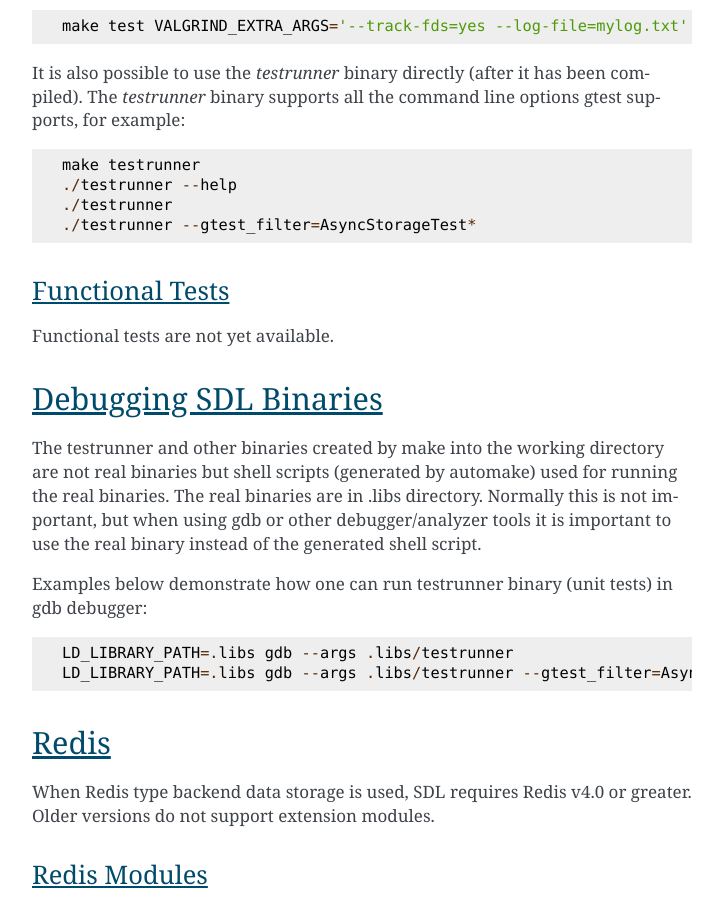
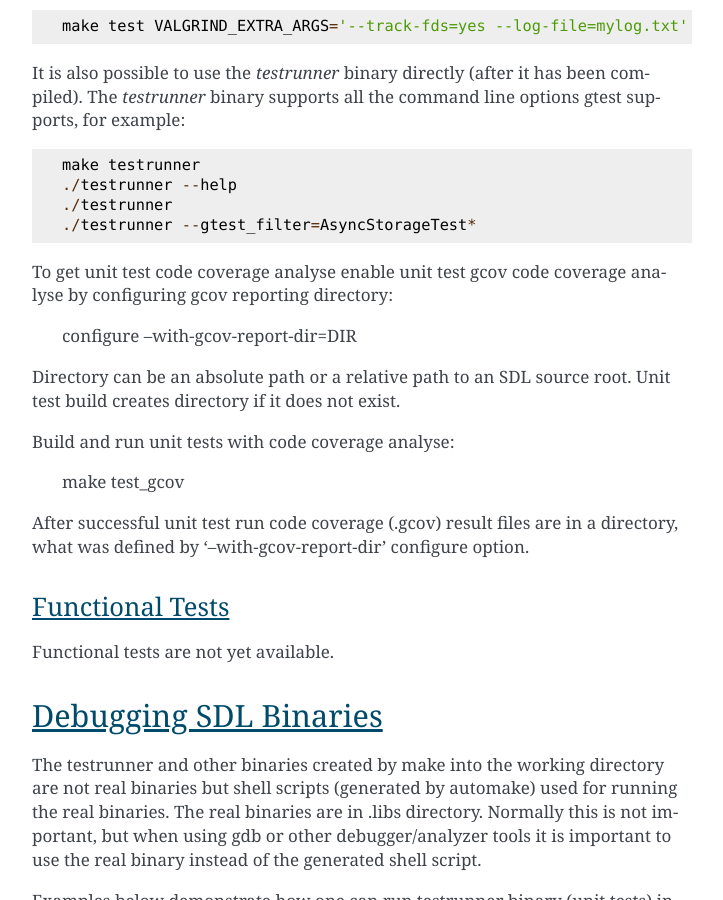
Before and after one commit to o-ran-sc/ric-plt-sdl, a Sphinx documentation site: the page built from docs/developer-guide.rst, in a window 1280 px wide and 900 px high, scrolled down 3610 px. Shown: the whole window, without its empty margins (388-1111 px from the left). Built offline with Sphinx 7.4.7, drawn with Linux system fonts in a browser that asks for light colours.

Commit message:
Add unit test code coverage (gcov) make target
Add autotool configure option to enable coverage analyse
and ito specify location of coverage result (*.gcov) files:
  configure --with-gcov-report-dir=DIR

Add a new make target to run unit test and collect code coverage
analyse reports (*.gcov):
  make test_gcov

Signed-off-by: Timo Tietavainen <timo.tietavainen@nokia.com>
Change-Id: I40edf53ad4abe599a86e963326b338d27f3c002f

```diff
--- a/docs/developer-guide.rst
+++ b/docs/developer-guide.rst
@@ -209,6 +209,21 @@ supports, for example::
     ./testrunner
     ./testrunner --gtest_filter=AsyncStorageTest*
 
+To get unit test code coverage analyse enable unit test gcov code coverage
+analyse by configuring gcov reporting directory:
+
+    configure --with-gcov-report-dir=DIR
+
+Directory can be an absolute path or a relative path to an SDL source root.
+Unit test build creates directory if it does not exist.
+
+Build and run unit tests with code coverage analyse:
+
+    make test_gcov
+
+After successful unit test run code coverage (.gcov) result files are in
+a directory, what was defined by '--with-gcov-report-dir' configure option.
+
 Functional Tests
 ================
 
--- a/docs/release-notes.rst
+++ b/docs/release-notes.rst
@@ -30,6 +30,10 @@ ric-plt/sdl.
 Version history
 ---------------
 
+[1.1.1] - 2020-05-11
+
+* Add unit test code coverage (gcov) make target.
+
 [1.1.0] - 2020-01-09
 
 * Add public helper classes for UT mocking.
```
Also changed, not shown: README.md (+17 -0 lines), 5 other files.
